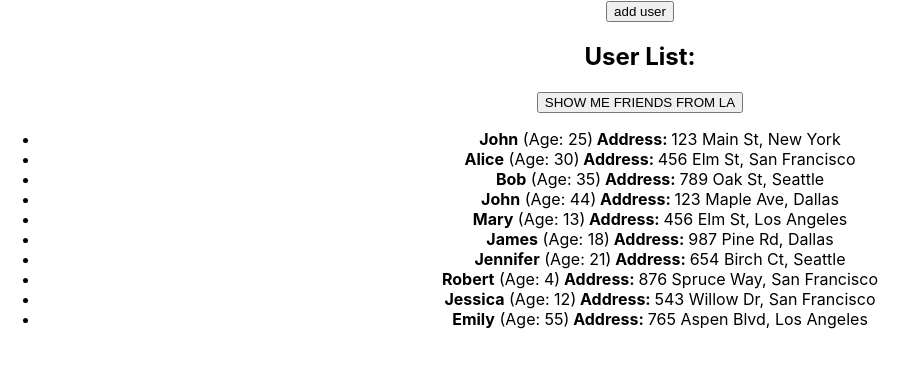
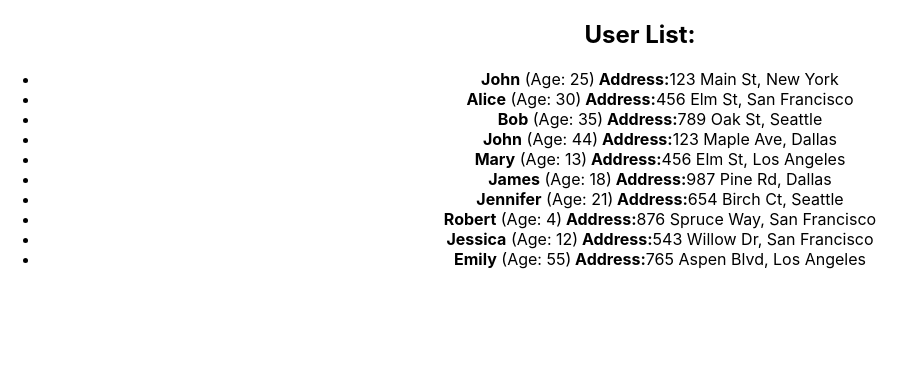
Before and after one commit to Maximaab/homework-front-main, a React (Create React App) app: page / in a window 1280 px wide. Shown: the top 368 px of the page, without its empty margins (0-918 px from the left). Built offline with nearby package versions, Linux system fonts and the light colour scheme.

Commit message:
commit 2

```diff
--- a/src/App.tsx
+++ b/src/App.tsx
@@ -7,8 +7,8 @@ import { HW4 } from './HW/4/HW4';
 function App() {
   return (
     <div className="App">
-      {/*<HW1 />*/}
-      <HW2 />
+     <HW1 />
+        {/*<HW2 />*/}
       {/*<HW3 />*/}
       {/*<HW4 />*/}
     </div>
```
